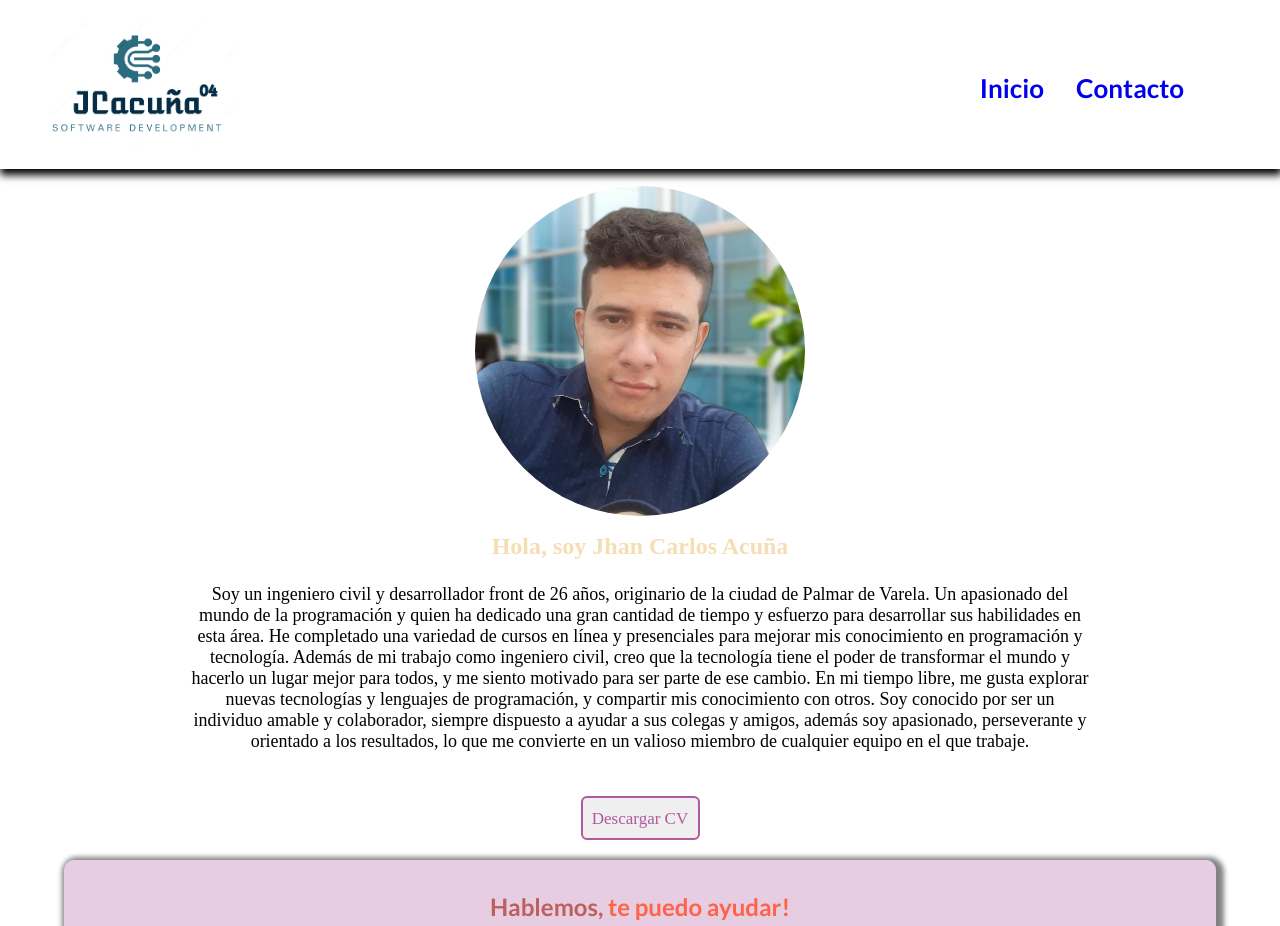
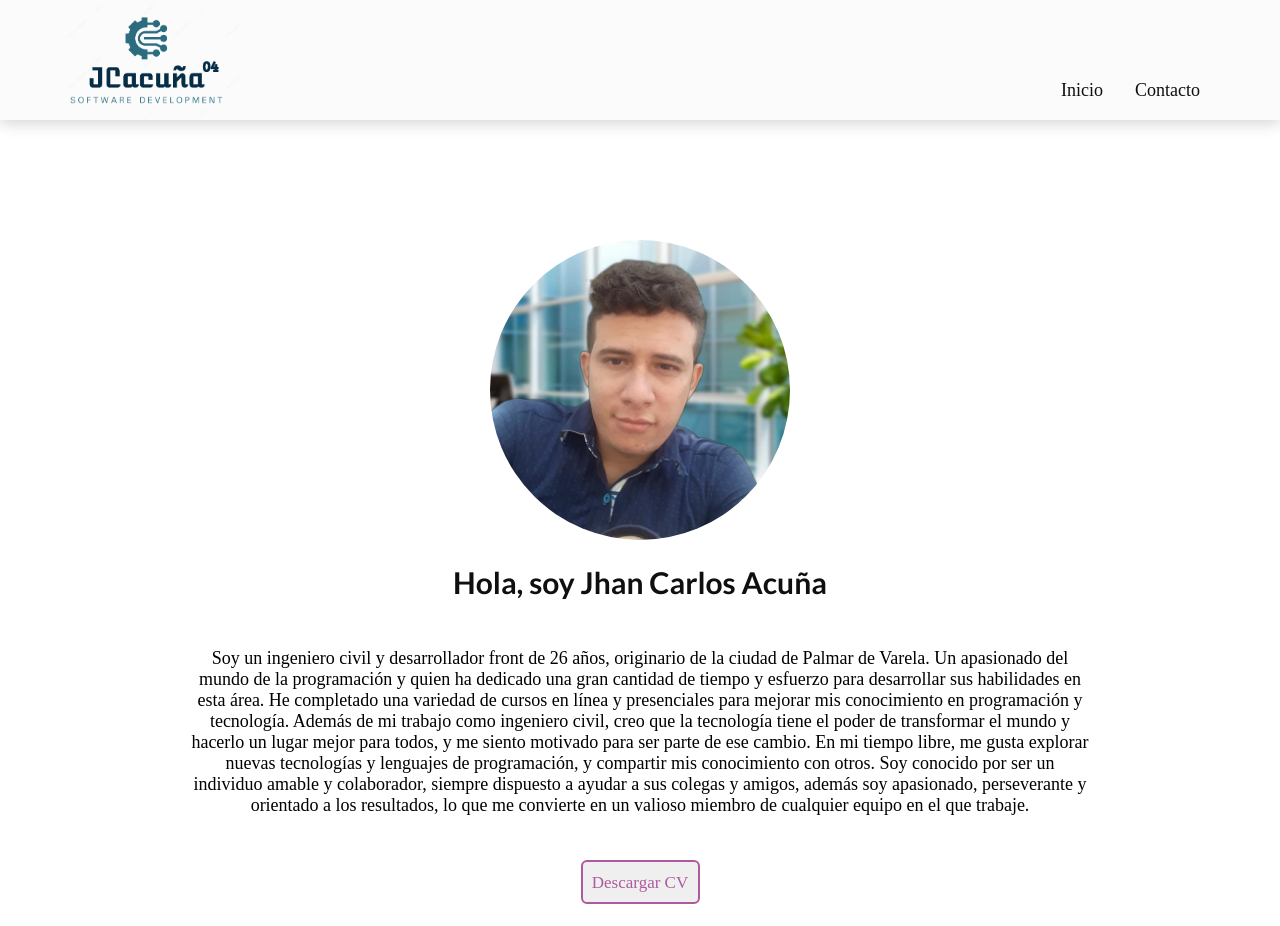
Before and after one commit to jcacunainge/Proyecto-Codigo-1, a plain HTML site: page proyecto-1/index.html in a window 1280 px wide. Shown: the top 926 px of the page. Drawn offline with Linux system fonts and the light colour scheme; a web font is replaced by a local one.

Commit message:
actualización de proyecto header fijo

```diff
--- a/proyecto-1/css/boton.css
+++ b/proyecto-1/css/boton.css
@@ -5,37 +5,18 @@ button {
     width: 7em;
     height: 2.6em;
     line-height: 2.5em;
-    overflow: hidden;
+
     margin: 20px;
     font-size: 17px;
-    z-index: 1;
+
     color: var(--color);
     border: 2px solid var(--color);
     border-radius: 6px;
-    position: relative;
+
   }
 
-  button::before {
-    position: absolute;
-    content: "";
-    background: var(--color);
-    width: 150px;
-    height: 200px;
-    z-index: -1;
-    border-radius: 50%;
-  }
+
 
   button:hover {
     color: white;
   }
-
-  button:before {
-    top: 100%;
-    left: 100%;
-    transition: .3s all;
-  }
-
-  button:hover::before {
-    top: -30px;
-    left: -30px;
-  }
--- a/proyecto-1/css/css.css
+++ b/proyecto-1/css/css.css
@@ -1,11 +1,4 @@
-/* En este archivo escriban su CSS */
-
-/* Fonts */
-@import url('https://fonts.googleapis.com/css2?family=DynaPuff&family=Lato:wght@400;700&display=swap');
-
-/*
-font-family: 'Lato', sans-serif;
-*/
+ @import url('https://fonts.googleapis.com/css2?family=DynaPuff&family=Lato:wght@400;700&display=swap');
 
 * {
     box-sizing: border-box;
@@ -15,49 +8,47 @@ font-family: 'Lato', sans-serif;
     text-decoration: none;
 }
 
-@import url('https://fonts.googleapis.com/css2?family=DynaPuff&family=Lato:wght@400;700&display=swap');
-
 header{
+    background-color: #fbfbfb;
+    height: 220px;
     display: flex;
     flex-direction: column;
-    align-items: center;
+    justify-content: center;
+
     text-align: center;
+    position: fixed;
+    width: 100%;
+    box-shadow: 0 .1rem 1rem 0 rgba(0, 0, 0, .2);
+}
+nav {
+    display: flex;
     justify-content: center;
-    box-shadow: 1px 5px 8px 1px black;
+
+}
+nav ul {
+    display: flex;
+}
+nav ul li {
     padding: 1rem;
-    font-family: 'Lato', sans-serif;
-    font-weight: 700;
     color: #0f0f0f;
+    margin-bottom: 2rem;
+}
+nav ul li:hover {
+    transform: scale(1.2);
+}
+nav ul li a {
+    color: #0f0f0f;
+    font-size: 18px;
+    text-align: center;
+
 }
 
 #imagen--logo{
-    width: 80%;
-    max-width: 250px;
-}
-nav ul li {
-    margin-top: .5rem;
-    font-size: 26px;
-}
-nav ul li:hover{
-    transform: scale(1.2);
+    width: 60%;
+    max-width: 300px;
+
 }
 
-@media only screen and (min-width: 700px){
-    header{
-        flex-direction: row;
-        justify-content: space-between;
-    }
-    nav ul {
-        display: flex;
-        padding: 2rem;
-        margin-right: 1rem;
-    }
-    nav ul li a {
-        margin-right: 2rem;
-    }
-}
-
-/*Main*/
 .seccion1{
     display: flex;
     flex-direction: column;
@@ -69,28 +60,16 @@ nav ul li:hover{
 #imagen-personal{
     width: 60%;
     max-width: 300px;
-    margin: 2rem 0;
+    margin: 15rem 0 0;
     border-radius: 50%;
-    animation: scale 2s infinite;
+
 }
 
-@keyframes scale {
-    0% {
-        transform: scale(1);
-    }
-    50% {
-        transform: scale(1.1);
-    }
-    100% {
-        transform: scale(1);
-    }
-}
-
-#titulo-principal{
+.titulo-principal{
     font-family: 'Lato', sans-serif;
     color: #0f0f0f;
     font-size: 30px;
-    margin-bottom: 1.5rem;
+    margin: 1.5rem 0;
 }
 
 #descripcion-quien-soy{
@@ -104,8 +83,8 @@ nav ul li:hover{
 .seccion2{
     background-color:rgba(175, 89, 158, 0.3);
     width: 90%;
-    /* max-width: 700px; */
-    margin: 0 auto;
+    max-width: 1000px;
+    margin: 3rem auto;
     text-align: center;
     padding: 2rem;
     border-radius: 10px;
@@ -115,7 +94,8 @@ nav ul li:hover{
 .seccion2 h2 {
     margin-bottom: .5rem;
 }
-h2{
+
+h2 {
     color: rgb(188, 95, 95);
     font-family: 'Lato', sans-serif;
     margin-bottom: 10px;
@@ -172,21 +152,21 @@ footer {
 
 @media only screen and (min-width: 700px){
     header{
+        height: 120px;
         flex-direction: row;
         justify-content: space-between;
     }
     nav ul {
         display: flex;
         padding: 2rem;
-        margin-right: 1rem;
+        margin: 2rem;
     }
-    nav ul li a {
-        margin-right: 2rem;
-    }
-    /* .lista-hablemos{
+
+
+    .lista-hablemos{
         flex-direction: row;
         max-width: 400px;
-    } */
+    }
     .contenedor_lista--funciones{
         flex-direction: row;
         gap: 5rem;
--- a/proyecto-1/css/header.css
+++ /dev/null
@@ -1,58 +0,0 @@
-header {
-    position: fixed;
-    width: 100%;
-    z-index: 1000;
-    height: 400px;
-    overflow: hidden;
-    text-align:center;
-    line-height: 40px;
-    box-shadow: 1px 5px 8px 1px black;
-
-}
-
-#imagen--logo{
-    width: 300px;
-}
-
-.header{
-    display: flex;
-    flex-direction: column;
-    align-items: center;
-    text-align: center;
-    justify-content: center;
-    padding: .5rem;
-    font-family: 'Lato', sans-serif;
-    font-weight: 700;
-    color: #0f0f0f;
-}
-
-
-nav ul li {
-    font-size: 26px;
-}
-nav ul li:hover{
-    transform: scale(1.2);
-}
-
-@media only screen and (min-width: 700px){
-    header{
-        height: 200px;
-    }
-    .header{
-        flex-direction: row;
-        justify-content: space-between;
-    }
-    nav ul {
-        display: flex;
-
-    }
-    nav ul li a {
-        margin-right: 2rem;
-    }
-}
-
-.content
-{
-height:2000px;
- /*just to get the page to scroll*/
-}
--- a/proyecto-1/index.html
+++ b/proyecto-1/index.html
@@ -16,8 +16,10 @@
     <link rel="stylesheet" href="./css/boton.css">
 </head>
 <body>
-    <header class="header">
-        <a href="./index.html"><img id="imagen--logo" src="./img/Logo--Jc.png" alt="Logo Jhan Carlos Acuña"></a>
+    <header>
+        <a href="./index.html"><img id="imagen--logo"
+            src="./img/Logo--Jc.png"
+            alt="Logo Jhan Carlos Acuña"></a>
         <nav>
             <ul>
                 <li><a href="#inicio">Inicio</a></li>
@@ -25,10 +27,11 @@
             </ul>
         </nav>
     </header>
-    <main>
+
+    <main >
         <section id="inicio" class="seccion1">
             <img id="imagen-personal" src="./img/foto.jpeg" alt="">
-            <h1 id="myHeading">Hola, soy Jhan Carlos Acuña</h1>
+            <h1 class="titulo-principal">Hola, soy Jhan Carlos Acuña</h1>
             <p id="descripcion-quien-soy">
                 Soy un ingeniero civil y desarrollador front de 26 años, originario de la ciudad de Palmar de Varela. Un apasionado del mundo de la programación y quien ha dedicado una gran cantidad de tiempo y esfuerzo para desarrollar sus habilidades en esta área. He completado una variedad de cursos en línea y presenciales para mejorar mis conocimiento en programación y tecnología. Además de mi trabajo como ingeniero civil, creo que la tecnología tiene el poder de transformar el mundo y hacerlo un lugar mejor para todos, y me siento motivado para ser parte de ese cambio. En mi tiempo libre, me gusta explorar nuevas tecnologías y lenguajes de programación, y compartir mis conocimiento con otros. Soy conocido por ser un individuo amable y colaborador, siempre dispuesto a ayudar a sus colegas y amigos, además soy apasionado, perseverante y orientado a los resultados, lo que me convierte en un valioso miembro de cualquier equipo en el que trabaje.
             </p>
@@ -67,7 +70,8 @@
         </section>
     </main>
     <footer>
-        <p id="descripcion-foter">&copy; 2023 Jhan Carlos Acuña - Codigo Latam. Todos los derechos reservados.</p>
+        <p id="descripcion-foter">
+            &copy; 2023 Jhan Carlos Acuña - Codigo Latam. Todos los derechos reservados.</p>
     </footer>
 
     <script src="./script/script.js"></script>
```
